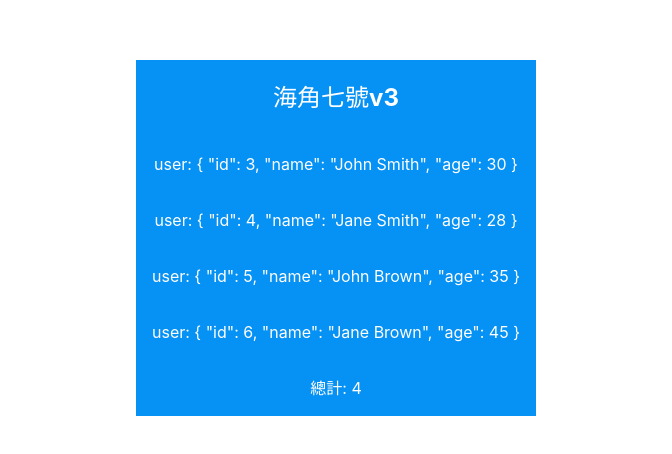
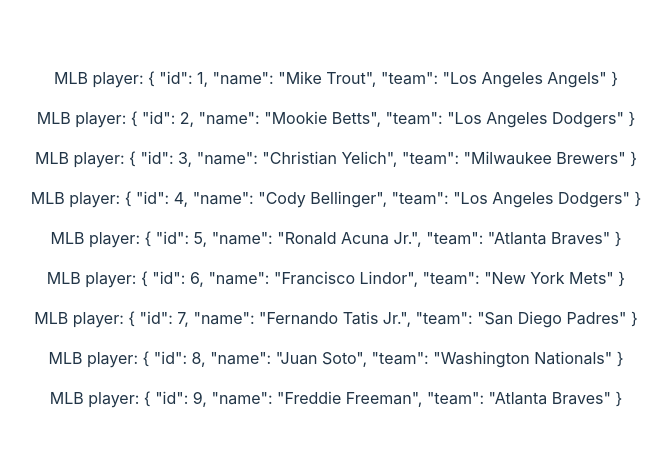
Before and after one commit to kamitom/vite-proj1, a Vue app: page / in a window 1280 px wide. Shown: the part 162-616 px from the top of the page, without its empty margins (304-976 px from the left). Built offline with nearby package versions, Linux system fonts and the light colour scheme.

Commit message:
chore: 練習actions的概念

```diff
--- a/src/App.vue
+++ b/src/App.vue
@@ -3,6 +3,7 @@
   import HelloStudent from './components/HelloStudent.vue'
   import HelloStore from './components/HelloStore.vue'
   import HelloGetters from './components/HelloGetters.vue';
+  import HelloActions from './components/HelloActions.vue';
 </script>
 
 <template>
@@ -13,7 +14,8 @@
   <!-- <HelloStudent msg="rossi BLACK" /> -->
   <!-- <HelloStudent msg="有一種藍, 台東藍..." /> -->
   <!-- <HelloStore /> -->
-  <HelloGetters />
+  <!-- <HelloGetters /> -->
+  <HelloActions />
 </template>
 
 <style scoped></style>
--- /dev/null
+++ b/src/components/HelloActions.vue
@@ -0,0 +1,39 @@
+<template>
+  <div>
+    <div v-if="loading" class="isloading">Loading...</div>
+    <div v-else>
+      <p v-for="player in new_players" :key="player.id">
+        MLB player: <span>{{ player }} </span>
+      </p>
+    </div>
+  </div>
+</template>
+
+<script setup>
+
+  // 如何使用created, mounted, updated, beforeUnmount, unmounted
+  import { onMounted, computed } from 'vue'
+  import { useStore } from 'vuex'
+
+  const store = useStore()
+
+  onMounted(() => {
+    console.log('mounted')
+    store.dispatch('fetchMLBplayers')
+  })
+
+  const new_players = computed(() => store.state.mlb_players)
+  const loading = computed(() => store.state.isLoading)
+
+
+</script>
+
+<style scoped>
+
+  .isloading {
+    color: red;
+    font-size: 86px;
+  }
+
+
+</style>
--- /dev/null
+++ b/src/data/mlb_players.js
@@ -0,0 +1,47 @@
+export const mlb_players = [
+  {
+    id: 1,
+    name: 'Mike Trout',
+    team: 'Los Angeles Angels',
+  },
+  {
+    id: 2,
+    name: 'Mookie Betts',
+    team: 'Los Angeles Dodgers',
+  },
+  {
+    id: 3,
+    name: 'Christian Yelich',
+    team: 'Milwaukee Brewers',
+  },
+  {
+    id: 4,
+    name: 'Cody Bellinger',
+    team: 'Los Angeles Dodgers',
+  },
+  {
+    id: 5,
+    name: 'Ronald Acuna Jr.',
+    team: 'Atlanta Braves',
+  },
+  {
+    id: 6,
+    name: 'Francisco Lindor',
+    team: 'New York Mets',
+  },
+  {
+    id: 7,
+    name: 'Fernando Tatis Jr.',
+    team: 'San Diego Padres',
+  },
+  {
+    id: 8,
+    name: 'Juan Soto',
+    team: 'Washington Nationals',
+  },
+  {
+    id: 9,
+    name: 'Freddie Freeman',
+    team: 'Atlanta Braves',
+  },
+];
--- a/src/main.js
+++ b/src/main.js
@@ -2,10 +2,13 @@ import { createApp } from 'vue';
 import './style.css';
 import App from './App.vue';
 import { createStore } from 'vuex';
+import { mlb_players } from './data/mlb_players';
 
 const store = createStore({
   state() {
     return {
+      isLoading: false,
+      mlb_players: [],
       count: 0,
       color: [209, 97, 97],
       num: 1,
@@ -35,6 +38,9 @@ const store = createStore({
     },
   },
   mutations: {
+    setLoading(state, loading) {
+      state.isLoading = loading;
+    },
     increment(state) {
       state.count++;
     },
@@ -54,6 +60,18 @@ const store = createStore({
     addArr(state) {
       state.arr.push(state.arr.length + 1);
     },
+    loadMLBplayers(state, payloads) {
+      state.mlb_players = payloads.mlb_players;
+    },
+  },
+  actions: {
+    fetchMLBplayers({ commit }) {
+      commit('setLoading', true);
+      setTimeout(() => {
+        commit('loadMLBplayers', { mlb_players: mlb_players });
+        commit('setLoading', false);
+      }, 5000);
+    },
   },
 });
 
```
